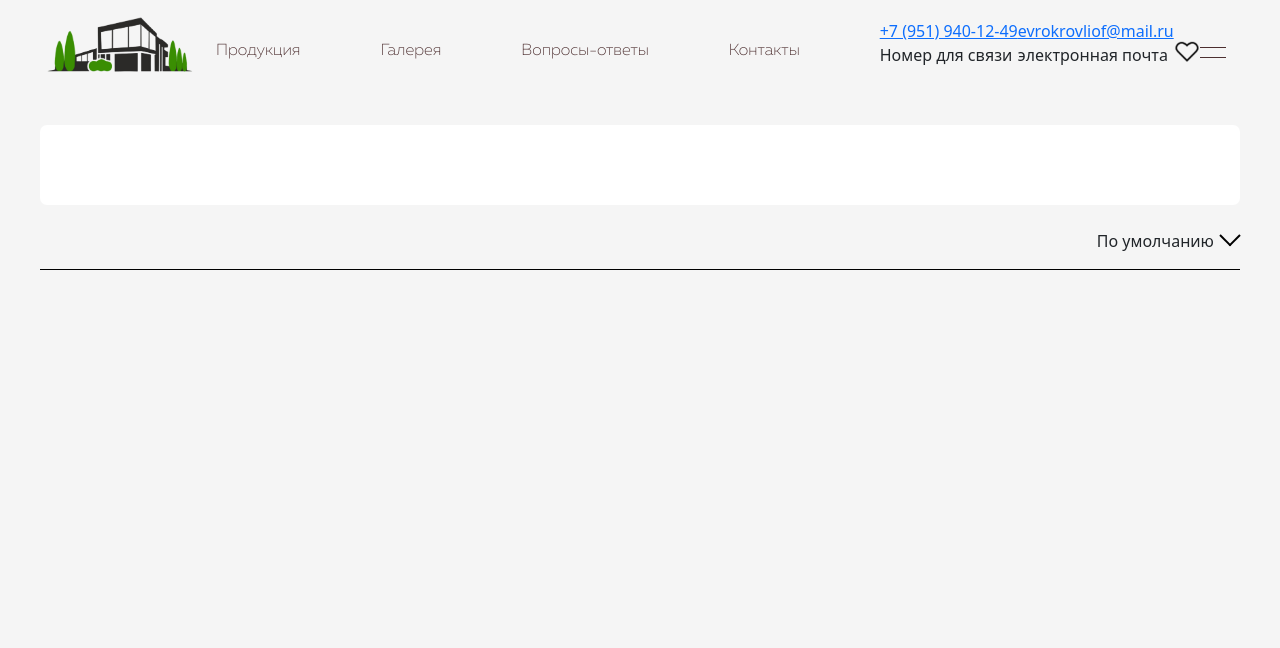
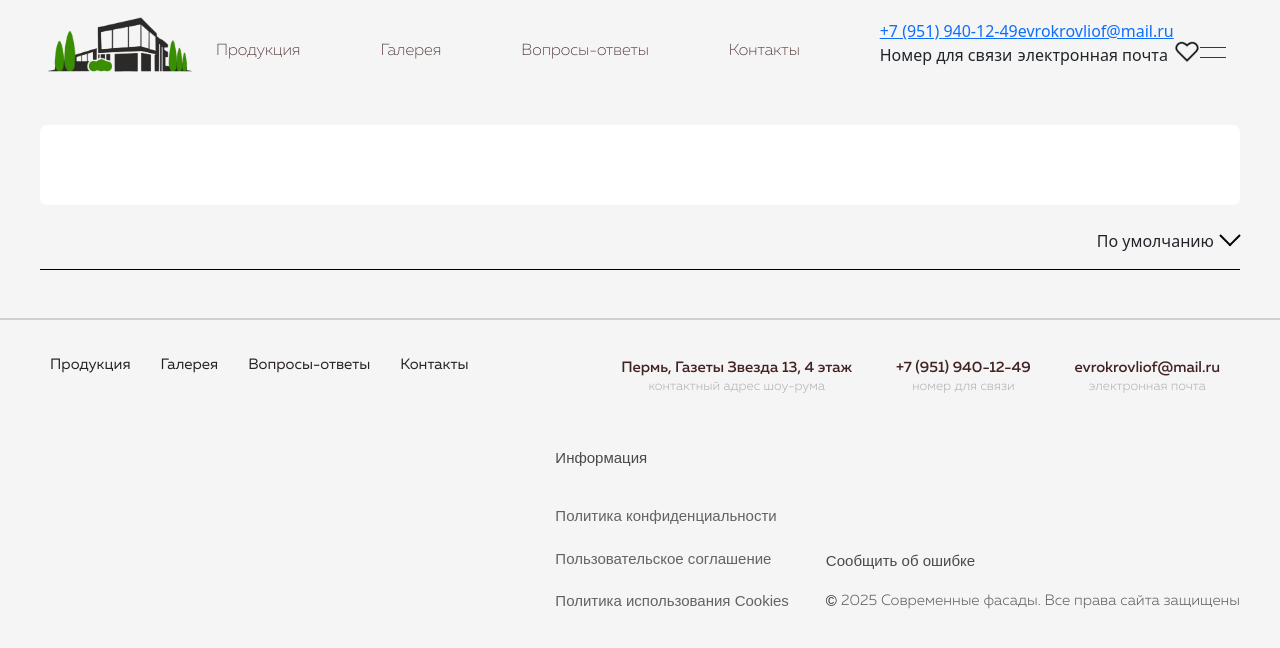
Before and after one commit to phildens/Fasads_site, a Django app: page /product in a window 1280 px wide. Shown: the top 648 px of the page. Run offline with Django 5.2, Linux system fonts and the light colour scheme.

```diff
--- a/FasadSiteDjango/urls.py
+++ b/FasadSiteDjango/urls.py
@@ -24,6 +24,7 @@ urlpatterns = [
     path('admin/', admin.site.urls),
     path('',  views.index, name='home'),
     path('categories', views.category, name='cats'),
+    path('about', views.about, name='about'),
     path('product', views.products),
     path('products/', ProductListView.as_view(), name='products'),
 
--- a/shop_part/views.py
+++ b/shop_part/views.py
@@ -25,3 +25,7 @@ def category(request):
     products = ProductInCatSerializer(products, many=True, context={'request': request})
     print(products.data[0])
     return render(request, 'category.html', {'products': products.data, 'cat_name': ["Главная",cat_id.name]})
+
+
+def about(request):
+    return render(request, 'about.html')
--- /dev/null
+++ b/static_dev/css/footer.css
@@ -0,0 +1,109 @@
+.site-footer {
+  position: relative;
+  height: 278px;
+  border-top: 2px solid #d1cfcf;
+  padding: 34px 0 14px 0;
+  font-family: 'Montserrat', 'Arial', sans-serif;
+  color: #28221e;
+  font-size: 15px;
+  margin-top: 0;
+}
+.footer-top {
+  max-width: 1180px;
+  margin: 0 auto 22px auto;
+  display: flex;
+  flex-wrap: wrap;
+  gap: 24px 40px;
+  align-items: flex-end;
+  justify-content: flex-start;
+}
+.footer-top .footer-menu {
+  display: flex;
+  padding-bottom: 18px;
+  gap: 30px;
+  flex-wrap: wrap;
+  flex: 1;
+}
+.footer-top .footer-menu a {
+  color: #28221e;
+  font-family: Muller-regular;
+  text-decoration: none;
+  font-weight: 400;
+  transition: color .16s;
+  font-size: 15px;
+}
+.footer-top .footer-menu a:hover {
+  color: #a34b38;
+  text-decoration: underline;
+}
+.footer-top .footer-info-block {
+  display: flex;
+  flex-direction: row;
+  gap: 34px;
+  flex-shrink: 0;
+  align-items: flex-end;
+}
+.footer-top .footer-info {
+  display: flex;
+  align-items: center;
+  flex-direction: column;
+  font-size: 14px;
+  line-height: 1.2;
+  margin-right: 10px;
+}
+.footer-info a{
+  color: #422223;
+}
+.footer-top .footer-info .footer-info-title {
+  font-family: Muller-medium;
+  /* font-weight: 600; */
+  color: #422223;
+  font-size: 15px;
+}
+.footer-top .footer-info .footer-info-sub {
+  color: #b4b4b4;
+  font-family: Muller-light;
+  font-size: 13px;
+  margin-top: 2px;
+}
+
+
+.site-footer hr {
+  border: none;
+  border-top: 1px solid #d1cfcf;
+  margin: 18px 0 28px 0;
+}
+.footer-bottom {
+  max-width: 980px;
+  margin: 0 auto;
+  color: #6e6867;
+  font-size: 13px;
+}
+.footer-bottom .footer-bottom-title {
+  font-weight: 500;
+  margin-bottom: 6px;
+}
+.footer-bottom-links {
+  display: flex;
+  flex-wrap: wrap;
+  gap: 24px 38px;
+  margin: 10px 0 0 0;
+}
+.footer-bottom-links a {
+  color: #8f8a86;
+  text-decoration: none;
+  transition: color .15s;
+  font-size: 13px;
+}
+.footer-bottom-links a:hover {
+  color: #e15a6a;
+  text-decoration: underline;
+}
+.footer-bottom-row {
+  display: flex;
+  flex-wrap: wrap;
+  justify-content: space-between;
+  margin-top: 8px;
+  font-size: 13px;
+  color: #b0b0b0;
+}
--- a/templates/base.html
+++ b/templates/base.html
@@ -5,6 +5,8 @@
     <meta charset="UTF-8">
     <meta name="viewport" content="width=device-width, initial-scale=1.0">
     <link href="https://cdn.jsdelivr.net/npm/bootstrap@5.3.7/dist/css/bootstrap.min.css" rel="stylesheet" integrity="sha384-LN+7fdVzj6u52u30Kp6M/trliBMCMKTyK833zpbD+pXdCLuTusPj697FH4R/5mcr" crossorigin="anonymous">
+    <link rel="stylesheet" href="{% static 'css/footer.css' %}">
+    <link rel="stylesheet" href="{% static 'css/about.css' %}">
     <title>{% block title %}My amazing site{% endblock %}</title>
     <style>
         body {
@@ -49,6 +51,57 @@
 <body>
     {% include  "header.html"%}
     {% block content %}{% endblock %}
+
+    <footer class="site-footer">
+  <div class="footer-top">
+    <nav class="footer-menu">
+      <a href="#">Продукция</a>
+      <a href="#">Галерея</a>
+      <a href="#">Вопросы-ответы</a>
+      <a href="#">Контакты</a>
+    </nav>
+    <div class="footer-info-block">
+      <div class="footer-info">
+        <div class="footer-info-title"> <a>Пермь, Газеты Звезда 13, 4 этаж</a></div>
+        <div class="footer-info-sub">контактный адрес шоу-рума </div>
+      </div>
+      <div class="footer-info">
+        <div class="footer-info-title"><a href="tel:+79519401249" style="text-decoration:none;">+7 (951) 940-12-49</a></div>
+        <div class="footer-info-sub">номер для связи</div>
+      </div>
+      <div class="footer-info">
+        <div class="footer-info-title"><a href="mailto:evrokrovliof@mail.ru" style="text-decoration:none;">evrokrovliof@mail.ru</a></div>
+        <div class="footer-info-sub">электронная почта</div>
+      </div>
+    </div>
+  </div>
+  <div style="height: 30px;"></div>
+  <div style="display: flex; justify-content: center;">
+      <div class="footer-group" style="width: 1200px; display: flex; justify-content: right;">
+        <div style="display: flex; align-items: end;">
+
+                    <div style="display: flex;flex-direction: column;color: rgba(0, 0, 0, 0.6);text-decoration: none;">
+                      <a style="color: inherit;color: rgba(0, 0, 0, 0.7);text-decoration: none; border-bottom: 30px;" href="#">Информация</a>
+                    <div style="height: 36px;"></div>
+                      <a style="color: inherit;text-decoration: none;" href="#">Политика конфиденциальности</a>
+                      <a style="margin-top: 20px; margin-bottom: 20px;color: inherit; text-decoration: none;" href="#">Пользовательское соглашение</a>
+                      <a style="color: inherit;text-decoration: none;" href="#">Политика использования Cookies</a>
+                    </div>
+                    <div style="margin-left: 37px;">
+                    <a style="color:rgba(0, 0, 0, 0.7) ;text-decoration: none; " href="#">Сообщить об ошибке</a>
+                    <div style="height: 18px;"></div>
+                    <div style="display: flex;">
+                      <p style="margin: 0px 4px 0px 0px;">&copy;</p>
+
+                    <span style="color: rgba(0, 0, 0, 0.6); font-family: Muller-light;"> 2025 Современные фасады. Все права сайта защищены</span>
+                    </div>
+                    </div>
+                    </div>
+      </div>
+    </div>
+        <div style="height: 50px"></div>
+
+</footer>
     <script src="https://cdn.jsdelivr.net/npm/bootstrap@5.3.7/dist/js/bootstrap.bundle.min.js" integrity="sha384-ndDqU0Gzau9qJ1lfW4pNLlhNTkCfHzAVBReH9diLvGRem5+R9g2FzA8ZGN954O5Q" crossorigin="anonymous"></script>
 </body>
 </html>
--- /dev/null
+++ b/templates/footer.html
@@ -0,0 +1 @@
+{% load static %}
--- a/templates/index.html
+++ b/templates/index.html
@@ -1264,12 +1264,12 @@ body {
         <div class="footer-card">
           <div class="footer-card-title">Керамический<br>облицовочный кирпич</div>
           <img src="{% static 'imgfolder/f2.png' %}" alt="Керамический облицовочный кирпич">
-          <a class="footer-card-link" href="#">Перейти к разделу</a>
+          <a class="footer-card-link" href="{% url 'cats' %}?cat_name=ceram-face-brick">Перейти к разделу</a>
         </div>
         <div class="footer-card">
           <div class="footer-card-title">Клинкерная плитка<br>и плитка под кирпич</div>
           <img src="{% static 'imgfolder/f3.png' %}" alt="Клинкерная плитка">
-          <a class="footer-card-link" href="#">Перейти к разделу</a>
+          <a class="footer-card-link" href="{% url 'cats' %}?cat_name=tile">Перейти к разделу</a>
         </div>
       </div>
       <div class="footer-cards-row">
```
Also changed, not shown: templates/about.html (added, +10 -0 lines), static_dev/css/about.css (added).
